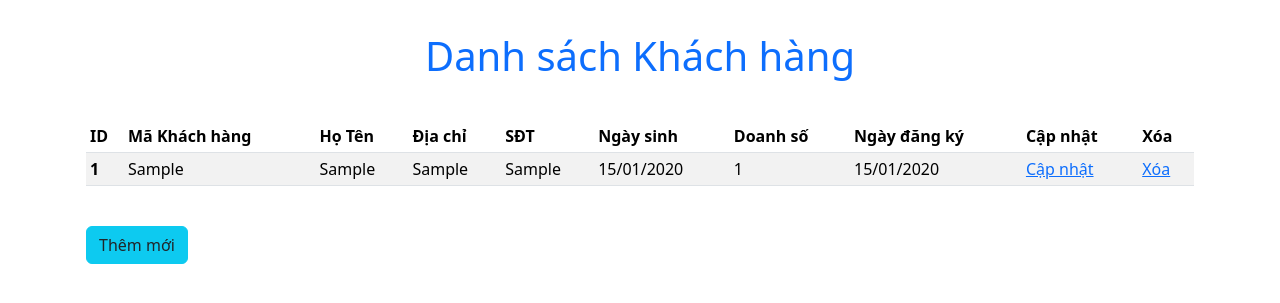
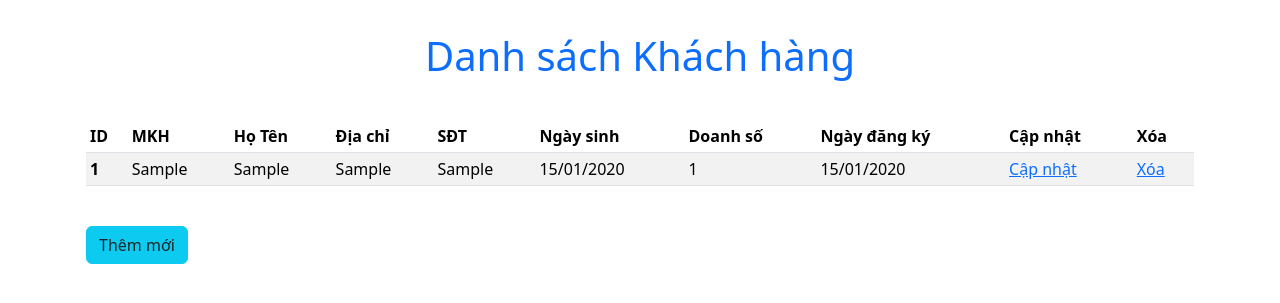
Before and after one commit to tennitien/demo-quan-ly-ban-hang-django, a Django app: page /khach-hang/ in a window 1280 px wide. Shown: the part 58-361 px from the top of the page. Run offline with Django 4.2, Linux system fonts and the light colour scheme; tables that the repository leaves empty hold one stand-in row (values such as "Sample post").

Commit message:
home-customer

```diff
--- a/templates/customer/home.html
+++ b/templates/customer/home.html
@@ -7,7 +7,7 @@
     <thead>
         <tr>
           <th scope="col">ID</th>
-           <th scope='col'>Mã Khách hàng</th>
+           <th scope='col'>MKH</th>
            <th scope='col'>Họ Tên</th>
            <th scope='col'>Địa chỉ</th>
            <th scope='col'>SĐT</th>
```
